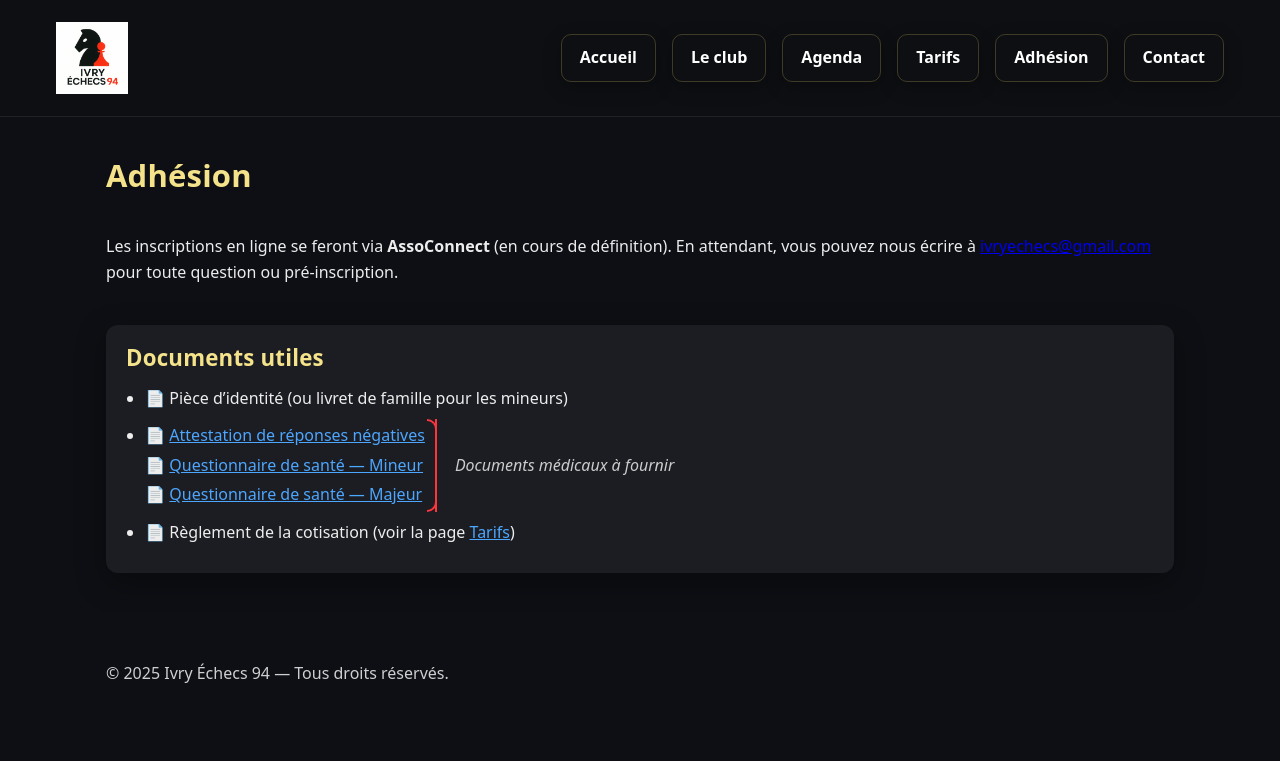
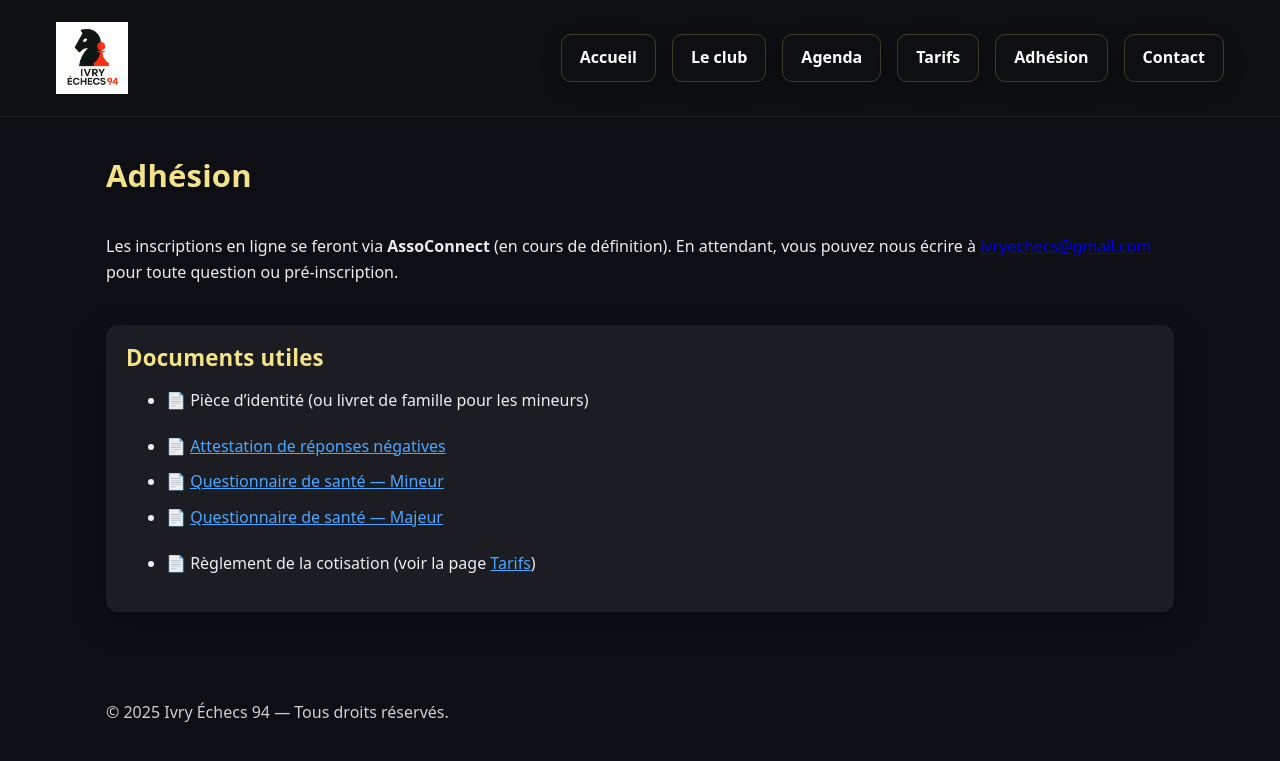
Before and after one commit to Nelwyn64/ivry-echecs-94, a Jekyll site: the page built from adhesion.html, in a window 1280 px wide. Shown: the top 761 px of the page. Built offline with Jekyll 4.4.1, drawn with Linux system fonts in a browser that asks for light colours.

Commit message:
Update Pages du site “adhesion”

```diff
--- a/adhesion.html
+++ b/adhesion.html
@@ -4,8 +4,7 @@
 meta_description: Adhérer au club Ivry Échecs 94.
 bg_image: bg-adhesion.jpg
 ---
-<section class="container">
-  <p style="margin:40px 0;"></p>
+<section class="container"><p style="margin:40px 0;"></p>
   <h1 class="section-title">Adhésion</h1>
 <p style="margin:40px 0;"></p>
 
@@ -15,76 +14,25 @@
     <a href="mailto:ivryechecs@gmail.com">ivryechecs@gmail.com</a>
     pour toute question ou pré-inscription.
   </p>
-
 <p style="margin:40px 0;"></p>
 
   <div class="card" style="margin-top:16px">
   <h3>Documents utiles</h3>
-
-    <style>
-      .docs-list { margin: 0; padding-left: 1.2em; }
-      .docs-list > li { margin: 8px 0; }
-
-      .brace-group { display: flex; align-items: stretch; gap: 10px; }
-
-      .brace-links { list-style: none; margin: 0; padding: 0; }
-      .brace-links li { margin: 4px 0; }
-
-      .brace {
-        position: relative;
-        align-self: stretch;
-        width: 0;
-        border-right: 2px solid #fd353c; /* épaisseur de l’accolade */
+  <ul>
+    <li>📄 Pièce d’identité (ou livret de famille pour les mineurs)</li>
+    <p style="margin:20px 0;"></p><li>📄 <a href="/assets/uploads/attestation_negative.pdf" target="_blank">Attestation de réponses négatives </a></li>
+    <p style="margin:10px 0;"></p><li>📄 <a href="/assets/uploads/questionnaire_mineur.pdf" target="_blank">Questionnaire de santé — Mineur </a></li>
+    <p style="margin:10px 0;"></p><li>📄 <a href="/assets/uploads/questionnaire_majeur.pdf" target="_blank">Questionnaire de santé — Majeur </a></li>
+    <p style="margin:20px 0;"></p><li>📄 Règlement de la cotisation (voir la page <a href="/tarifs/">Tarifs</a>)</li>
+  </ul>
+</div><style>
+  .card a {
+    color:#4da6ff; /* bleu clair */
   }
-      .brace::before,
-      .brace::after {
-        content: "";
-        position: absolute;
-        right: -2px;
-        width: 10px;
-        height: 28%;
-        border-right: 2px solid #fd353c;
+  .card a:hover {
+    color:#82c4ff; /* bleu plus clair au survol */
   }
-      .brace::before {
-        top: 0;
-        border-top: 2px solid #fd353c;
-        border-radius: 0 10px 0 0;
-      }
-      .brace::after {
-        bottom: 0;
-        border-bottom: 2px solid #fd353c;
-        border-radius: 0 0 10px 0;
-      }
-
-      .brace-text {
-        display: flex;
-        align-items: center;
-        font-style: italic;
-        color: #cccccc;
-        margin-left: 8px;
-      }
-
-      /* Couleur des liens */
-      .card a { color: #4da6ff; }
-      .card a:hover { color: #82c4ff; }
 </style>
 
-    <ul class="docs-list">
-      <li>📄 Pièce d’identité (ou livret de famille pour les mineurs)</li>
 
-      <li class="medical-group">
-        <div class="brace-group">
-          <ul class="brace-links">
-            <li>📄 <a href="/assets/uploads/attestation_negative.pdf" target="_blank">Attestation de réponses négatives</a></li>
-            <li>📄 <a href="/assets/uploads/questionnaire_mineur.pdf" target="_blank">Questionnaire de santé — Mineur</a></li>
-            <li>📄 <a href="/assets/uploads/questionnaire_majeur.pdf" target="_blank">Questionnaire de santé — Majeur</a></li>
-          </ul>
-          <div class="brace"></div>
-          <div class="brace-text">Documents médicaux à fournir</div>
-        </div>
-      </li>
-
-      <li>📄 Règlement de la cotisation (voir la page <a href="/tarifs/">Tarifs</a>)</li>
-    </ul>
-  </div>
 </section>
```
Lines whose indentation alone changed are shown as unchanged.
